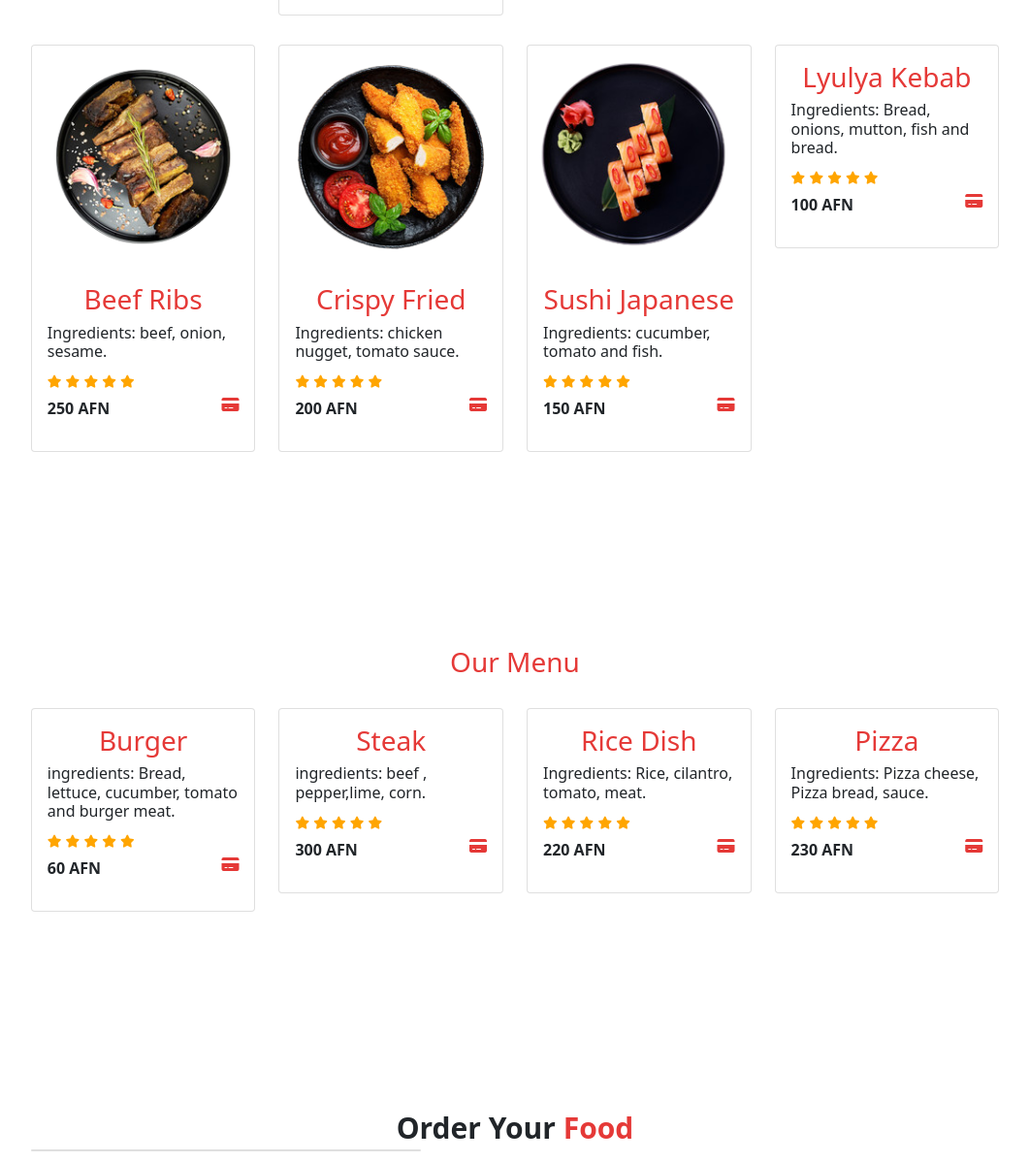
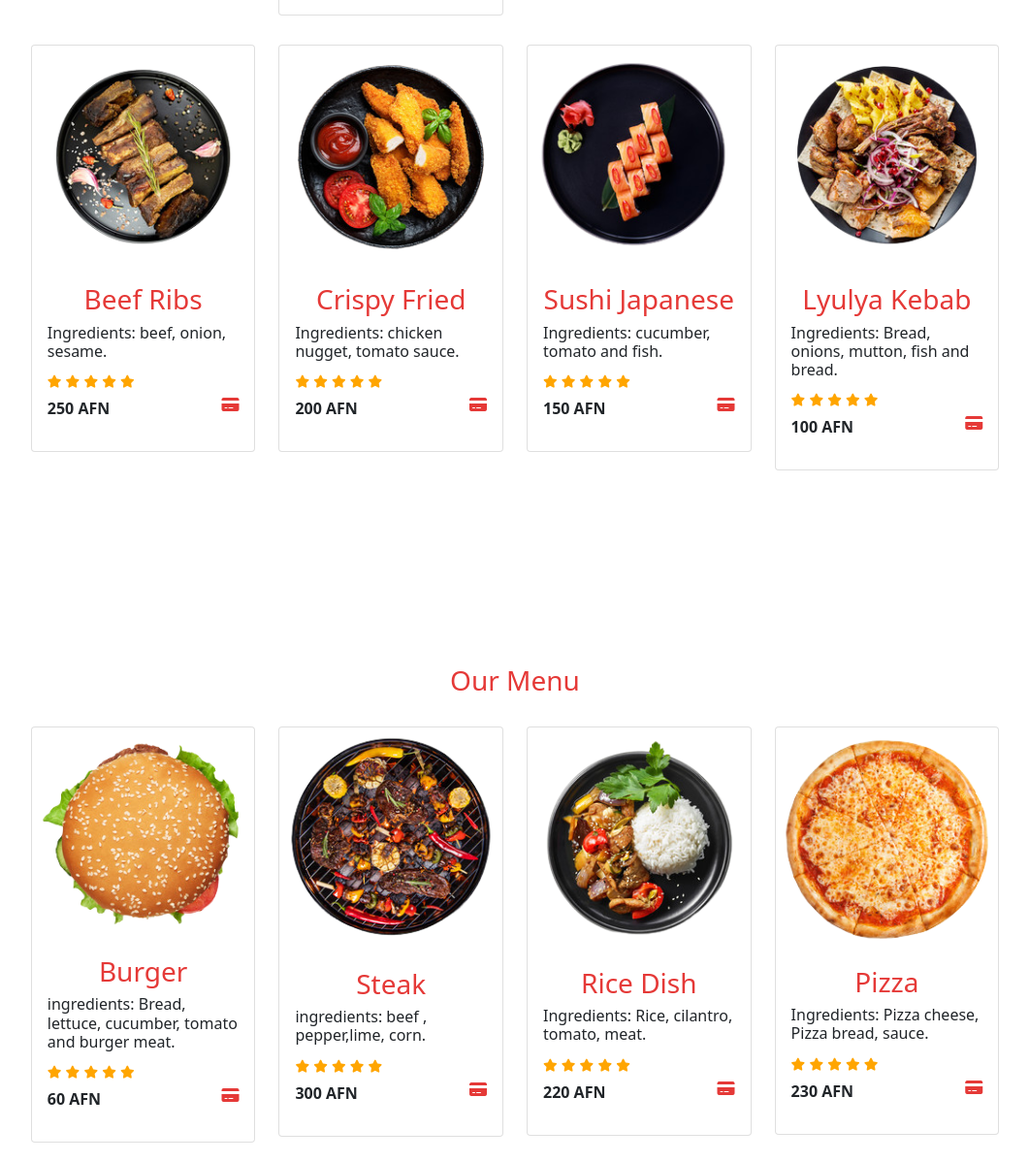
Before and after one commit to ALIREZAJAN/a-luxury-restaurant, a plain HTML site: page menu.html in a window 1280 px wide. Shown: the part 634-1832 px from the top of the page at 97% size, without its empty margins (109-1170 px from the left). Drawn offline with nearby package versions, Linux system fonts and the light colour scheme.

Commit message:
Update menu.html

```diff
--- a/menu.html
+++ b/menu.html
@@ -154,7 +154,7 @@
           </div>
           <div class="col-md-3 py-3 py-md-0">
             <div class="card">
-              <img src="./images/Lyulya_kebab.png" alt="">
+              <img src="Lyulya_kebab.png" alt="">
               <div class="card-body">
                 <h3>Lyulya Kebab</h3>
                 <h6>Ingredients: Bread, onions, mutton, fish and bread.</h6>
@@ -181,7 +181,7 @@
         <div class="row" style="margin-top: 30px;">
           <div class="col-md-3 py-3 py-md-0">
             <div class="card">
-              <img src="./images/burger.png" alt="">
+              <img src="burger.png" alt="">
               <div class="card-body">
                 <h3>Burger</h3>
                 <h6>ingredients: Bread, lettuce, cucumber, tomato and burger meat.</h6>
@@ -199,7 +199,7 @@
           </div>
           <div class="col-md-3 py-3 py-md-0">
             <div class="card">
-              <img src="./images/fasr food.png" alt="">
+              <img src="fasr food.png" alt="">
               <div class="card-body">
                 <h3>Steak</h3>
                 <h6>ingredients: beef , pepper,lime, corn.</h6>
@@ -217,7 +217,7 @@
           </div>
           <div class="col-md-3 py-3 py-md-0">
             <div class="card">
-              <img src="./images/rice.png" alt="">
+              <img src="rice.png" alt="">
               <div class="card-body">
                 <h3>Rice Dish</h3>
                 <h6>Ingredients: Rice, cilantro, tomato, meat.</h6>
@@ -235,7 +235,7 @@
           </div>
           <div class="col-md-3 py-3 py-md-0">
             <div class="card">
-              <img src="./images/pizza.png" alt="">
+              <img src="pizza.png" alt="">
               <div class="card-body">
                 <h3>Pizza</h3>
                 <h6>Ingredients: Pizza cheese, Pizza bread, sauce.</h6>
@@ -267,7 +267,7 @@
     <div class="row">
       <div class="col-md-5 py-3 py-md-0">
         <div class="card">
-          <img src="./images/img1.png" alt="">
+          <img src="img1.png" alt="">
         </div>
       </div>
       <div class="col-md-7 py-3 py-md-0">
```
